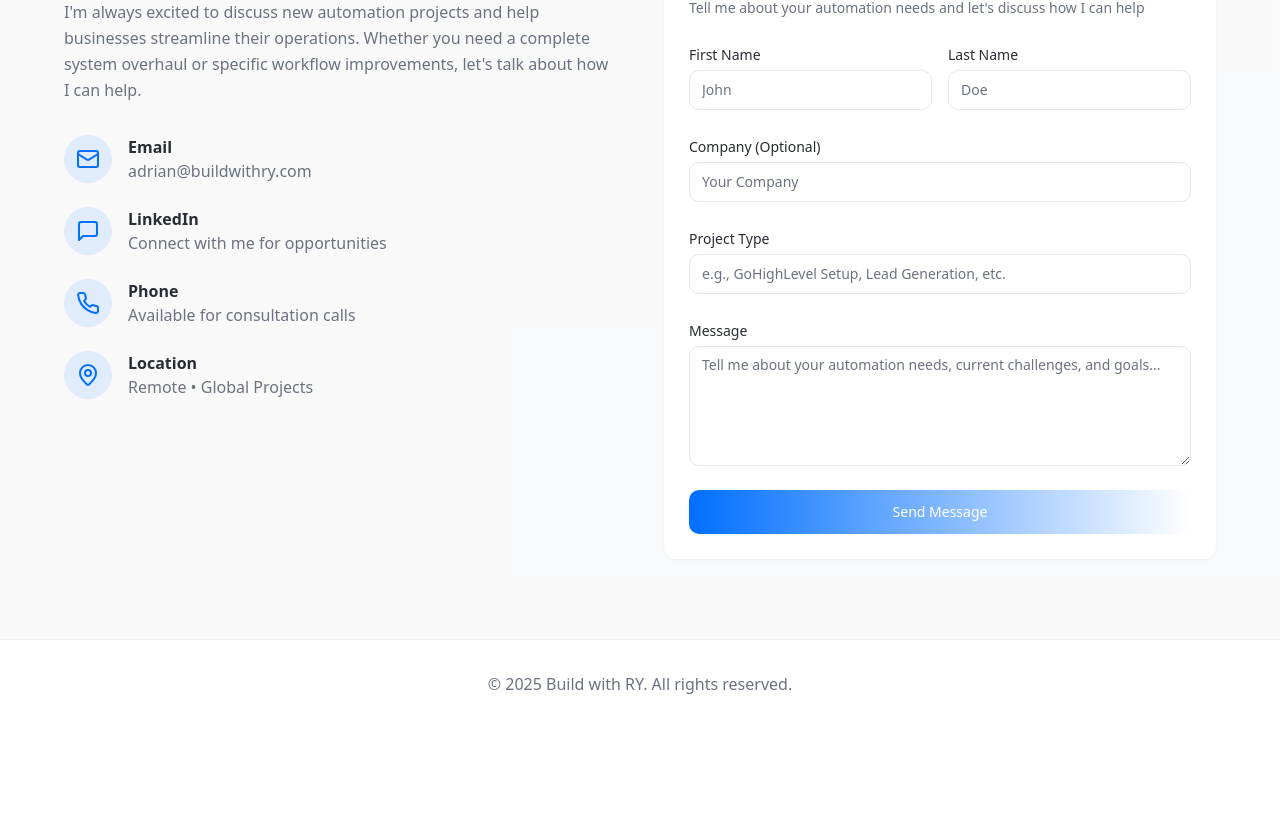
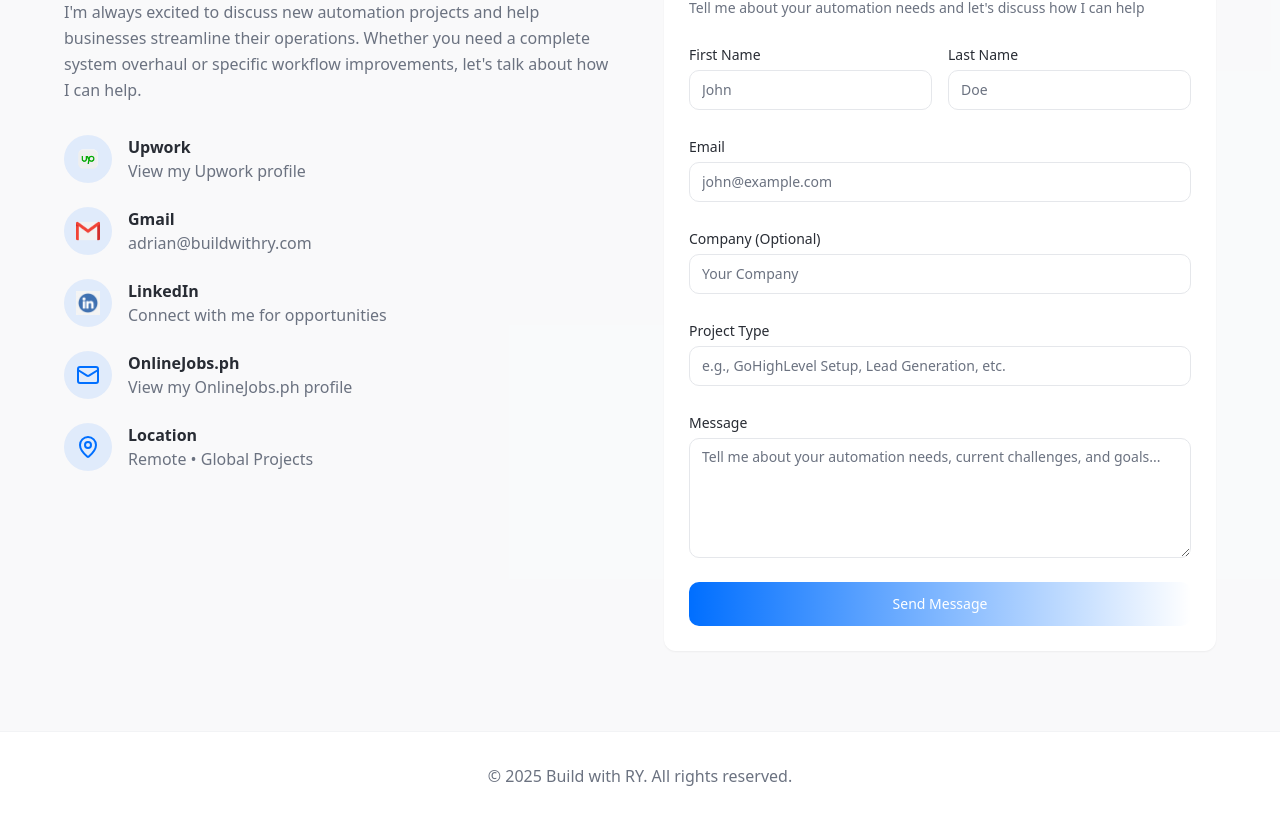
Before and after one commit to buildwithry-art/portfolio-site, a React (Vite) app: page / in a window 1280 px wide. Shown: the part 7550-8370 px from the top of the page. Before the commit the page ends 8278 px from the top, so only its background shows below. Built offline with nearby package versions, Linux system fonts and the light colour scheme.

Commit message:
Reverted to commit 37deb3c3381a6b4eba135274fc26bdfab94fde08

```diff
--- a/src/components/portfolio/Contact.tsx
+++ b/src/components/portfolio/Contact.tsx
@@ -3,9 +3,11 @@ import { Card, CardContent, CardDescription, CardHeader, CardTitle } from "@/com
 import { Input } from "@/components/ui/input";
 import { Label } from "@/components/ui/label";
 import { Textarea } from "@/components/ui/textarea";
-import { Mail, MessageSquare, Phone, MapPin } from "lucide-react";
+import { Mail, MapPin } from "lucide-react";
+
 const Contact = () => {
-  return <section id="contact" className="py-20 px-4 bg-muted/50">
+  return (
+    <section id="contact" className="py-20 px-4 bg-muted/50">
       <div className="max-w-6xl mx-auto">
         <div className="text-center mb-16">
           <h2 className="text-3xl md:text-5xl font-bold mb-4 text-gradient">
@@ -29,35 +31,63 @@ const Contact = () => {
             </div>
 
             <div className="space-y-6">
-              <div className="flex items-center gap-4">
+              <a
+                href="https://www.upwork.com/freelancers/~018dab48b65b2c0233"
+                target="_blank"
+                rel="noopener noreferrer"
+                className="flex items-center gap-4 hover:opacity-80 transition-opacity"
+              >
                 <div className="w-12 h-12 bg-primary/10 rounded-full flex items-center justify-center">
-                  <Mail className="h-6 w-6 text-primary" />
+                  <img src="/lovable-uploads/9f747b14-dd4b-4a75-a1c1-86eb6e38c503.png" alt="Upwork" className="h-8 w-8 object-contain" />
                 </div>
                 <div>
-                  <div className="font-semibold">Email</div>
+                  <div className="font-semibold">Upwork</div>
+                  <div className="text-muted-foreground">View my Upwork profile</div>
+                </div>
+              </a>
+
+              <a
+                href="mailto:adrian@buildwithry.com"
+                className="flex items-center gap-4 hover:opacity-80 transition-opacity"
+              >
+                <div className="w-12 h-12 bg-primary/10 rounded-full flex items-center justify-center">
+                  <img src="/lovable-uploads/adcf350d-7554-4ebd-a80b-8287232b45ea.png" alt="Gmail" className="h-6 w-6 object-contain" />
+                </div>
+                <div>
+                  <div className="font-semibold">Gmail</div>
                   <div className="text-muted-foreground">adrian@buildwithry.com</div>
                 </div>
-              </div>
+              </a>
 
-              <div className="flex items-center gap-4">
+              <a
+                href="https://www.linkedin.com/in/adrianryan-/"
+                target="_blank"
+                rel="noopener noreferrer"
+                className="flex items-center gap-4 hover:opacity-80 transition-opacity"
+              >
                 <div className="w-12 h-12 bg-primary/10 rounded-full flex items-center justify-center">
-                  <MessageSquare className="h-6 w-6 text-primary" />
+                  <img src="/lovable-uploads/034df8e8-1c76-419e-9cc9-373df97b9259.png" alt="LinkedIn" className="h-6 w-6 object-contain" />
                 </div>
                 <div>
                   <div className="font-semibold">LinkedIn</div>
                   <div className="text-muted-foreground">Connect with me for opportunities</div>
                 </div>
-              </div>
+              </a>
 
-              <div className="flex items-center gap-4">
+              <a
+                href="https://www.onlinejobs.ph/jobseekers/info/1611430"
+                target="_blank"
+                rel="noopener noreferrer"
+                className="flex items-center gap-4 hover:opacity-80 transition-opacity"
+              >
                 <div className="w-12 h-12 bg-primary/10 rounded-full flex items-center justify-center">
-                  <Phone className="h-6 w-6 text-primary" />
+                  <Mail className="h-6 w-6 text-primary" />
                 </div>
                 <div>
-                  <div className="font-semibold">Phone</div>
-                  <div className="text-muted-foreground">Available for consultation calls</div>
+                  <div className="font-semibold">OnlineJobs.ph</div>
+                  <div className="text-muted-foreground">View my OnlineJobs.ph profile</div>
                 </div>
-              </div>
+              </a>
 
               <div className="flex items-center gap-4">
                 <div className="w-12 h-12 bg-primary/10 rounded-full flex items-center justify-center">
@@ -92,8 +122,8 @@ const Contact = () => {
               </div>
 
               <div>
-
-
+                <Label htmlFor="email">Email</Label>
+                <Input id="email" type="email" placeholder="john@example.com" className="mt-1" />
               </div>
 
               <div>
@@ -108,7 +138,11 @@ const Contact = () => {
 
               <div>
                 <Label htmlFor="message">Message</Label>
-                <Textarea id="message" placeholder="Tell me about your automation needs, current challenges, and goals..." className="mt-1 min-h-[120px]" />
+                <Textarea
+                  id="message"
+                  placeholder="Tell me about your automation needs, current challenges, and goals..."
+                  className="mt-1 min-h-[120px]"
+                />
               </div>
 
               <Button variant="gradient" size="lg" className="w-full">
@@ -118,6 +152,8 @@ const Contact = () => {
           </Card>
         </div>
       </div>
-    </section>;
+    </section>
+  );
 };
+
 export default Contact;
```
